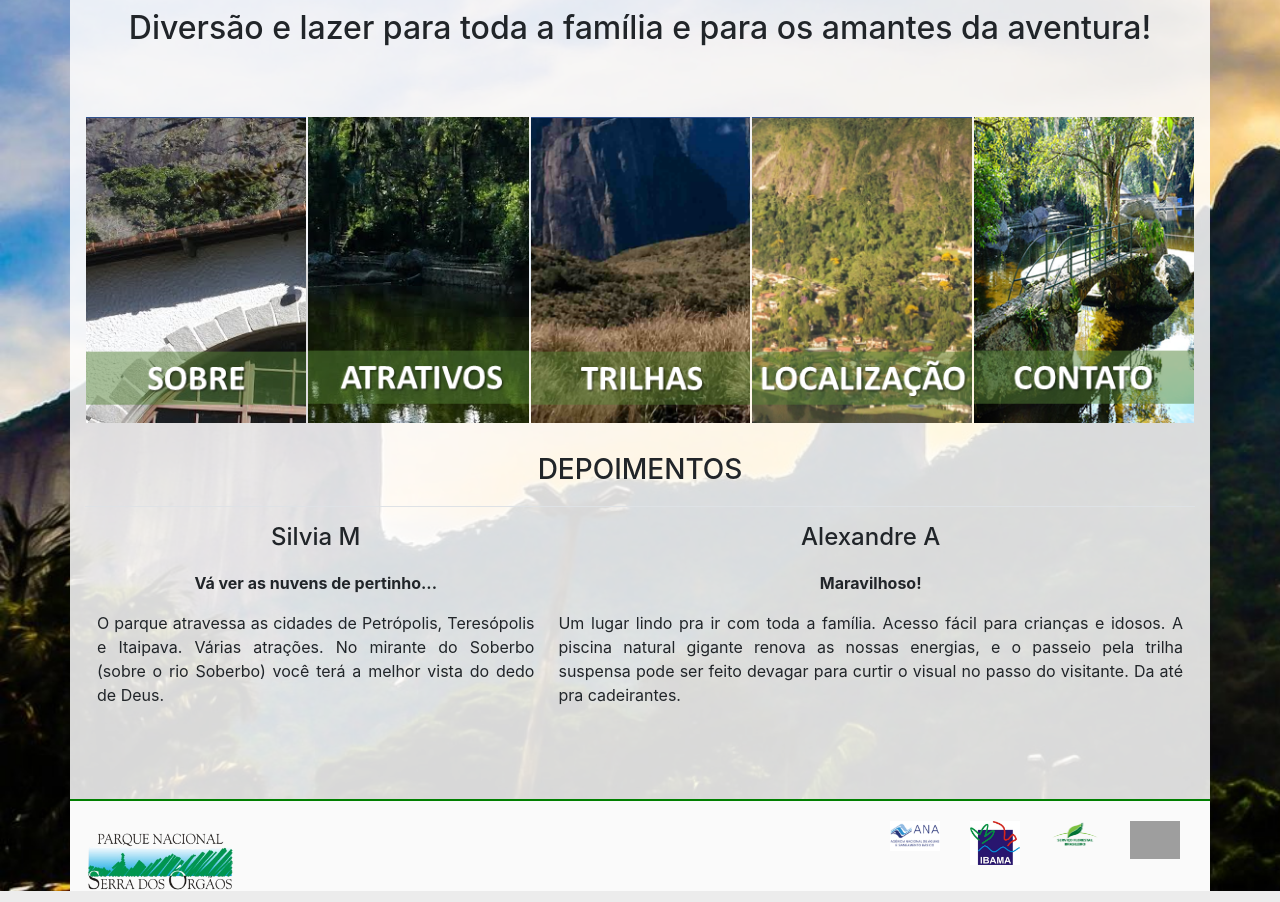
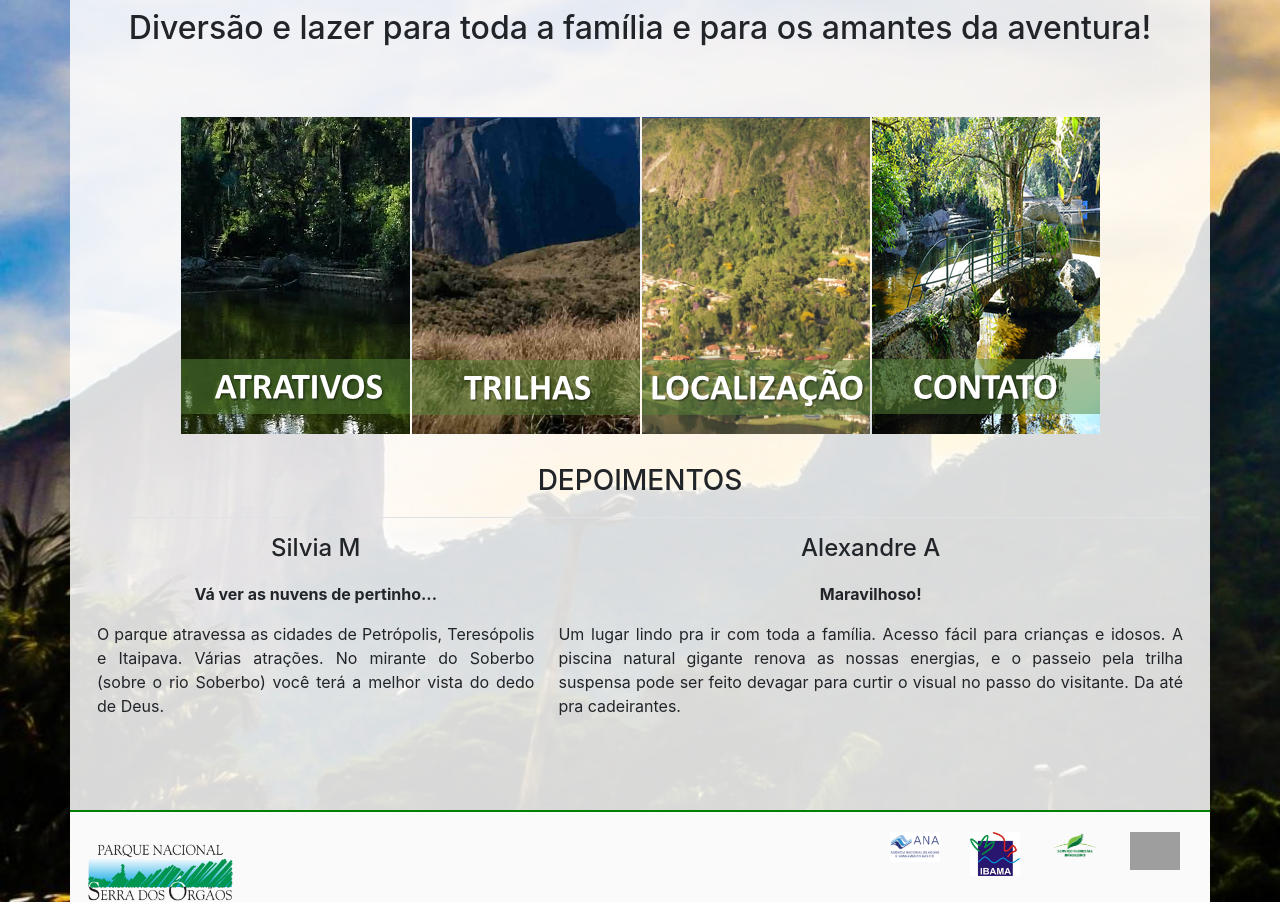
Before and after one commit to PedroAugustto/projeto-final-react, a React (Create React App) app: page / in a window 1280 px wide. Shown: the part 886-1788 px from the top of the page. Built offline with nearby package versions, Linux system fonts and the light colour scheme; grey boxes are pictures that could not be loaded.

Commit message:
Como chegar e links nas imagens da página inicial adicionados.

```diff
--- a/src/App.css
+++ b/src/App.css
@@ -16,10 +16,13 @@ hr{border:1px solid #ccc;}
 .topo-menu ul li a:hover{background-color: #fafafa; border-bottom: 2px solid yellowgreen;}
 
 /*Conteúdo*/
-.titulo {background-color: green;color: #fff;text-align: center;border-radius: 30px;}
+.titulo {background-color: green;color: #fff;text-align: center;border-radius: 30px; margin-top: 10px;}
 .subtitulo {text-align: center; text-decoration: underline;}
 .conteudo{min-height: 500px; background: #ffffffd8;}
 .trilha {margin-top:10px;border: 1px solid black; border-radius: 10px;padding: 40px;}
+
+/*Home*/
+#tabela-home-links{margin: 0 auto;}
 
 /*Carrossel */
 .carousel {width: 100%; max-height:600px; overflow: hidden;}
--- a/src/App.js
+++ b/src/App.js
@@ -20,7 +20,7 @@ function App() {
             <Route path="/" exact component={Home}/>
             <Route path="/atrativos" component={Atrativos}/>
             <Route path="/trilhas" component={Trilhas}/>
-            {/* <Route path="/como-chegar" component={ComoChegar}/> */}
+            <Route path="/como-chegar" component={ComoChegar}/>
             <Route path="/contato" component={Contato}/>
             <Route path="*" component={PageNotFound}/>
           </Switch>
--- a/src/components/Cabecalho.js
+++ b/src/components/Cabecalho.js
@@ -20,7 +20,7 @@ render () {
                 <Link to="/"><li role="presentation"><button className="btn">Inicio</button></li></Link>
                 <Link to="/atrativos"><li role="presentation"><button className="btn" >Atrativos</button></li></Link>
                 <Link to="/trilhas"><li role="presentation"><button className="btn" >Trilhas</button></li></Link>
-                {/* <Link to="/como-chegar"><li role="presentation"><button className="btn" >Como chegar</button></li></Link> */}
+                <Link to="/como-chegar"><li role="presentation"><button className="btn" >Como chegar</button></li></Link>
                 <Link to="/contato"><li role="presentation"><button className="btn">Contato</button></li></Link>
             </ul>
          </div>
--- a/src/components/ComoChegar.js
+++ b/src/components/ComoChegar.js
@@ -4,7 +4,48 @@ class ComoChegar extends Component {
 
     render () {
         return(
-            <h1>HTML DO COMOCHEGAR AQUI</h1>
+            <div className="row conteudo">
+                <div className="col-md-12">
+                <div>
+                    <div className="titulo">
+                        <h1>Como Chegar</h1>
+                    </div>
+
+                    <div className="como-chegar-endereco">
+                        <h3>Endereço</h3>
+                        <p>Av. Rotariana , Teresópolis-RJ<br/>
+                            S/n. - Cep. 25960-602<br/>
+                            Teresópolis-RJ</p><br/>
+                    </div>
+
+
+                    <div className="como-chegar-texto">
+                        <h2 className="subtitulo">Orientações</h2>
+                        <p>A entrada principal do Parque Nacional da Serra dos Órgãos fica na área urbana de
+                            Teresópolis, na
+                            Avenida
+                            Rotariana s/nº (que interliga a BR 116 Rio-Bahia, na altura do km 89,5 à cidade), com acesso
+                            bem
+                            sinalizado. A entrada do parque fica ao lado da ponte sobre o Rio Paquequer, na entrada da
+                            cidade,
+                            próximo ao Mirante do Soberbo e ao Portal da Cidade.</p><br/>
+
+                        <p>Na BR 116, sentido Rio-Teresópolis, na altura de Magé, existe a praça do pedágio administrado
+                            pela
+                            CRT,
+                            com cobrança bidirecional. Há cobrança de pedágio também no sentido
+                            Teresópolis-Magé-Teresópolis.
+                        </p>
+                    </div>
+                    <div className="como-chegar-mapa">
+                        <iframe
+                            src="https://www.google.com/maps/embed?pb=!1m14!1m8!1m3!1d29501.770679204164!2d-42.980919!3d-22.439512!3m2!1i1024!2i768!4f13.1!3m3!1m2!1s0x99b2fc4e7ae71d%3A0xa560f33c6b47710e!2sParque%20Nacional%20da%20Serra%20dos%20%C3%93rg%C3%A3os%20-%20PARNASO%20-%20Sede%20Teres%C3%B3polis!5e0!3m2!1spt-BR!2sbr!4v1598932106766!5m2!1spt-BR!2sbr"
+                            frameborder="0" allowfullscreen="" aria-hidden="false"
+                            tabindex="0"></iframe>
+                    </div>
+                </div>
+                </div>
+            </div>
         )
     }
 }
--- a/src/components/Home.js
+++ b/src/components/Home.js
@@ -1,4 +1,5 @@
 import React, { Component } from 'react';
+import {Link} from 'react-router-dom'
 import Slide1 from  '../img/Slide1.PNG';
 import img1 from '../img/button01.png';
 import img2 from '../img/button02.png';
@@ -33,14 +34,13 @@ class Home extends Component {
 
                     {/* <!-- Início Chamada de páginas do site  --> */}
                     <div className="item">
-                        <table className='Table'>
+                        <table className='Table' id='tabela-home-links'>
                             <tbody>
                                 <tr>
-                                    <td><img src={img1} className= "img-responsive" alt="Sobre a PARNASO" /></td>
-                                    <td><img src={img2} className= "img-responsive" alt="Atrativos do Parque" /></td>
-                                    <td><img src={img3} className= "img-responsive" alt="Trilhas e Montanhismo" /></td>
-                                    <td><img src={img4} className= "img-responsive" alt="Localização da PARNASO" /></td>
-                                    <td><img src={img5} className= "img-responsive" alt="Contato e Redes Sociais" /></td>
+                                    <Link to="/atrativos"><td><img src={img2} className= "img-responsive" alt="Atrativos do Parque" /></td></Link>
+                                    <Link to="/trilhas"><td><img src={img3} className= "img-responsive" alt="Trilhas e Montanhismo" /></td></Link>
+                                    <Link to="/como-chegar"><td><img src={img4} className= "img-responsive" alt="Localização da PARNASO" /></td></Link>
+                                    <Link to="/contato"><td><img src={img5} className= "img-responsive" alt="Contato e Redes Sociais" /></td></Link>
                                 </tr>
                             </tbody>
                         </table>
```
